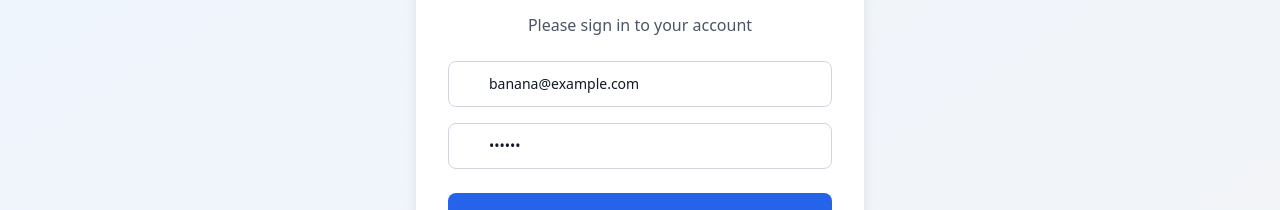
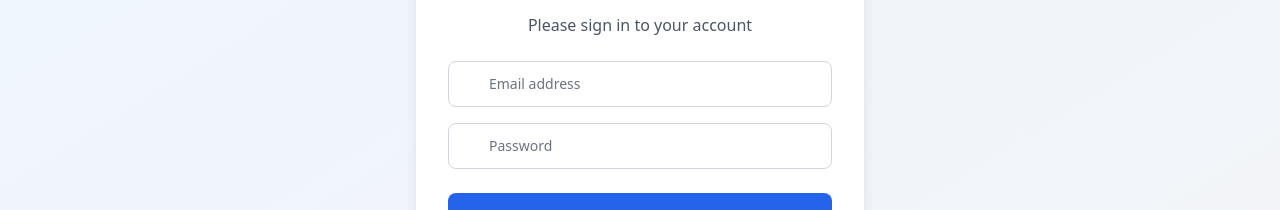
Before and after one commit to Vulture98/Map-frontend, a React (Vite) app: page / in a window 1280 px wide. Shown: the part 300-510 px from the top of the page. Built offline with nearby package versions, Linux system fonts and the light colour scheme; no server answers.

Commit message:
default values removed

```diff
--- a/src/components/Login.jsx
+++ b/src/components/Login.jsx
@@ -8,8 +8,8 @@ import { FaEnvelope, FaLock } from "react-icons/fa"; // Import icons
 const Login = () => {
   const apiUrl = import.meta.env.VITE_API_URL;
   const loginUrl = `${apiUrl}/api/users/auth`;
-  const [email, setEmail] = useState("banana@example.com");
-  const [password, setPassword] = useState("banana");
+  const [email, setEmail] = useState("");
+  const [password, setPassword] = useState("");
   const [error, setError] = useState(null);
   const [isLoggingIn, setIsLoggingIn] = useState(false);
   const navigate = useNavigate();
--- a/src/components/admin2/AdminLoginMe.jsx
+++ b/src/components/admin2/AdminLoginMe.jsx
@@ -5,8 +5,8 @@ import { useNavigate } from 'react-router-dom';
 import { BiLoaderAlt } from 'react-icons/bi';
 
 const AdminLoginMe = () => {
-  const [email, setEmail] = useState('admin@example.com');
-  const [password, setPassword] = useState('admin');
+  const [email, setEmail] = useState('');
+  const [password, setPassword] = useState('');
   const [loading, setLoading] = useState(false);
   const navigate = useNavigate();
 
```
